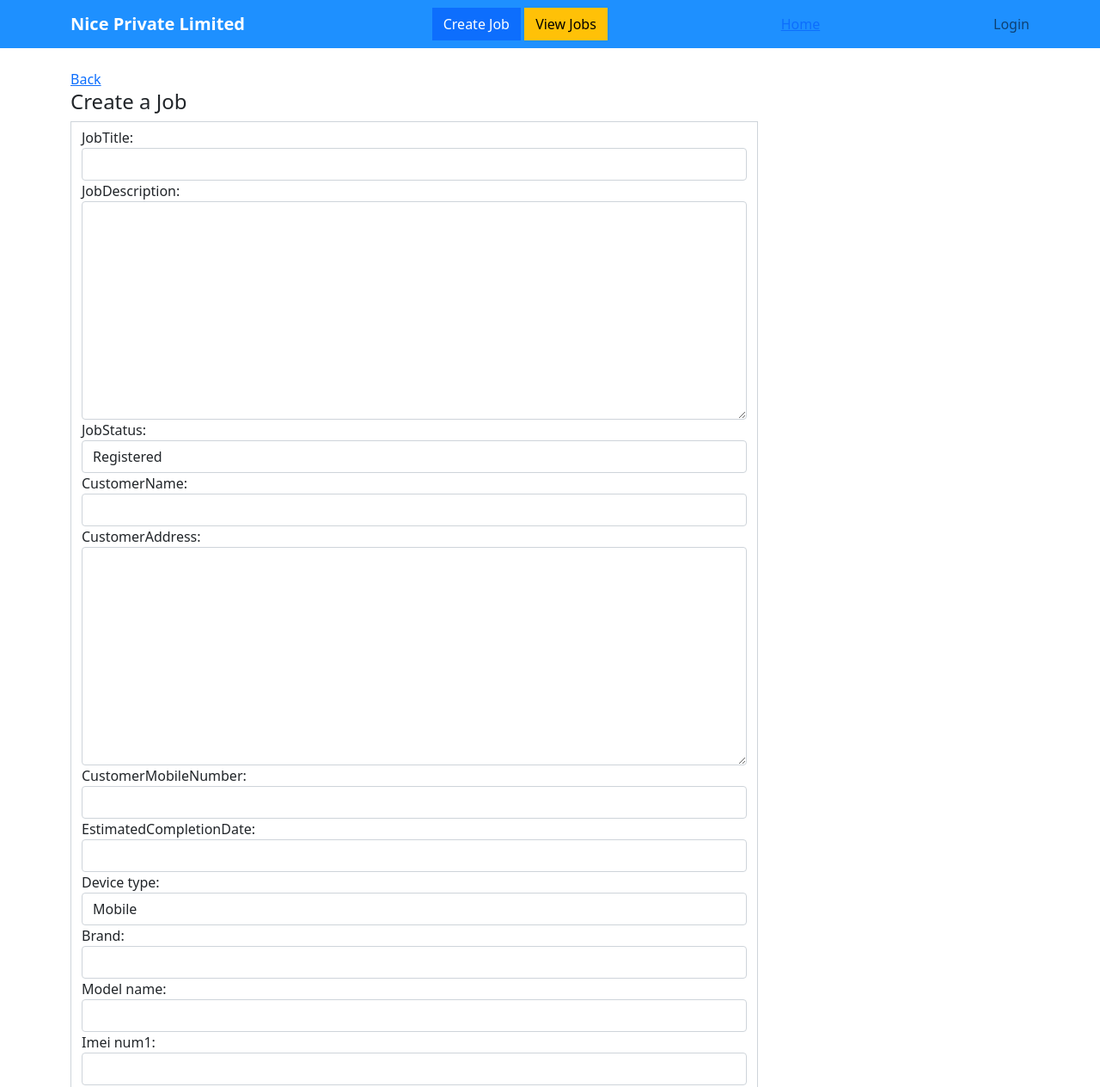
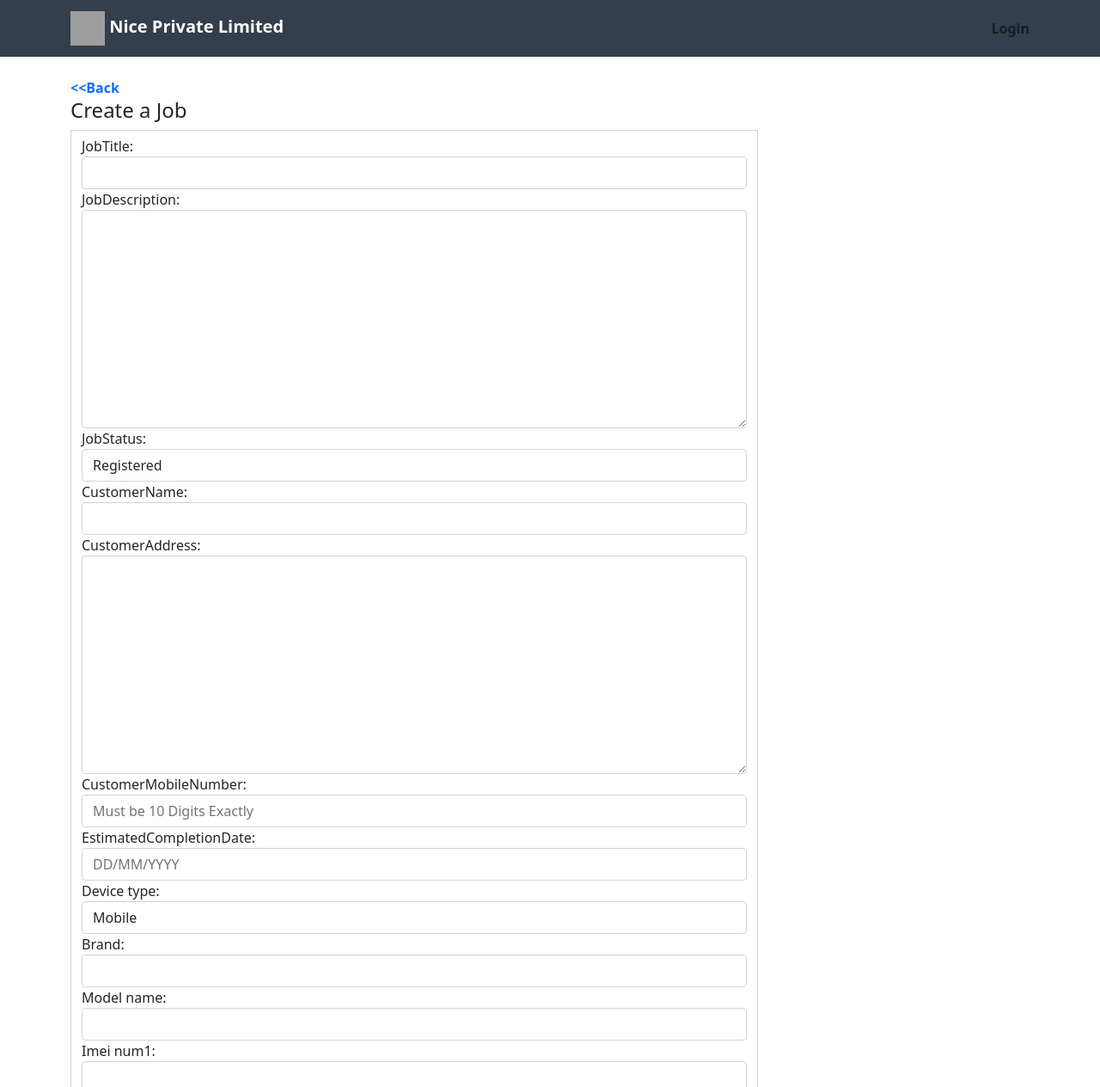
Before and after one commit to sravangoud136/NiceMobiles, a Django app: page /create_job/ in a window 1280 px wide. Shown: the top 1264 px of the page at 86% size. Run offline with Django 3.2, Linux system fonts and the light colour scheme; some libraries are stand-ins or nearby versions; grey boxes are pictures that could not be loaded.

Commit message:
added few validations in form and home page

```diff
--- a/InvoiceGenerator/settings.py
+++ b/InvoiceGenerator/settings.py
@@ -138,6 +138,7 @@ USE_TZ = True
 
 
 STATIC_URL = '/staticfiles/'
-STATIC_ROOT=os.path.join(BASE_DIR,"staticfiles")
+#STATIC_ROOT=os.path.join(BASE_DIR,"staticfiles")
+STATICFILES_DIRS=[os.path.join(BASE_DIR,"staticfiles"),]
 MEDIA_ROOT=os.path.join(BASE_DIR,"media")
 LOGIN_REDIRECT_URL="index"
--- a/home/forms.py
+++ b/home/forms.py
@@ -8,11 +8,11 @@ class JobForm(forms.ModelForm):
         widgets ={
             'customerName':forms.TextInput(attrs={'class':'form-control'}),
             'customerAddress':forms.Textarea(attrs={'class':'form-control','required':False}),
-            'customerMobileNumber':forms.TextInput(attrs={'class':'form-control'}),
+            'customerMobileNumber':forms.TextInput(attrs={'class':'form-control','placeholder':'Must be 10 Digits Exactly'}),
             'jobTitle':forms.TextInput(attrs={'class':'form-control'}),
             'jobDescription':forms.Textarea(attrs={'class':'form-control','required':False}),
             'jobStatus':forms.Select(attrs={'class':'form-control','onchange':'myFunction(this.value);'}),
-            'EstimatedCompletionDate':forms.DateInput(attrs={'class':'form-control','required':False}),
+            'EstimatedCompletionDate':forms.DateInput(attrs={'class':'form-control','required':False,'placeholder':'DD/MM/YYYY'}),
             'device_type':forms.Select(attrs={'class':'form-control','required':False}),
             'brand':forms.TextInput(attrs={'class':'form-control'}),
             'model_name': forms.TextInput(attrs={'class':'form-control'}),
--- a/templates/base.html
+++ b/templates/base.html
@@ -12,31 +12,25 @@
     <title>NiceMobiles | {% block Title %}Home{% endblock Title %}</title>
   </head>
   <body>
-
-    <nav class="navbar navbar-light" style="background-color:dodgerblue;">
+    <nav class="navbar navbar-light" style="background-color:#343f4d">
       <div class="container">
         <a class="navbar-brand" href="{% url 'index'%}" style="color:White">
-          {% comment %} {%load static %} {% endcomment %}
-          {% comment %} <img src="{% static 'nice logo.jpg' %}"> {% endcomment %}
+          {%load static %}
+          <img src="{% static 'nice logo.jpg' %}" width="40" height="40">
           <b>Nice Private Limited</b>
         </a>
         <div>
-        <a class="btn btn-primary" style="border-radius:0" href="{% url 'create_job'%}">Create Job</a>
+        {% comment %} <a class="btn btn-primary" style="border-radius:0" href="{% url 'create_job'%}">Create Job</a>
         <a class="btn btn-warning" style="border-radius:0" href="{% url 'showjobs'%}">View Jobs</a>
-        </div>
-        <a href="{% url 'index'%}">Home</a>
+        </div>    {% endcomment %}
+
           <ul class="navbar-nav mr-auto">
-
-            <li class="nav-item active">
+            <li class="nav-item active" style="color: #fff; font-weight: bold">
                 {% if user.is_authenticated %}
                 {{user.username}}<a class="nav-link" href="{%url 'logout' %}">Logout</a>
                 {% else %}
                   <a class="nav-link" href="{%url 'login' %}">Login</a>
                 {% endif %}
-
-
-
-
             </li>
           </ul>
 
--- a/templates/create_job.html
+++ b/templates/create_job.html
@@ -4,7 +4,7 @@
 {% block body %}
 
 
-<a href="{%url 'showjobs'%}">Back</a>
+<b><a href="{%url 'index' %}" style="cursor: pointer;text-decoration: none">&lt;&lt;Back</a></b>
 
     {%if update %}
     <h4>Update Job</h4>
--- a/templates/jobs.html
+++ b/templates/jobs.html
@@ -2,6 +2,7 @@
 {% block Title %}Jobs{% endblock Title %}
 {% block body %}
 {% load crispy_forms_tags %}
+<b><a href="{%url 'index'%}" style="cursor: pointer;text-decoration: none">&lt;&lt;Back</a></b>
   <div class="row">
 
     <div class="col-md-2 col-sm-12">
```
Also changed, not shown: db.sqlite3, media/media/7730961525_Sravan_Goud.png (added), media/media/7730961525_Sravan_Goud_iA64vO2.png (added).
